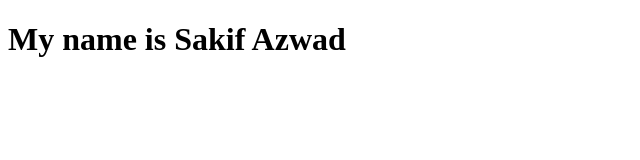
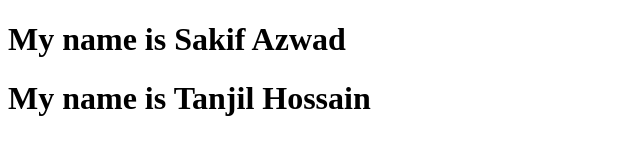
Before and after one commit to SakifAzwad/testing, a plain HTML site: page index.html in a window 1280 px wide. Shown: the whole page, without its empty margins (0-640 px from the left). Drawn offline with Linux system fonts and the light colour scheme.

Commit message:
tanjil commit

```diff
--- a/index.html
+++ b/index.html
@@ -7,5 +7,6 @@
 </head>
 <body>
     <h1>My name is Sakif Azwad</h1>
+    <h1>My name is Tanjil Hossain</h1>
 </body>
 </html>
```
